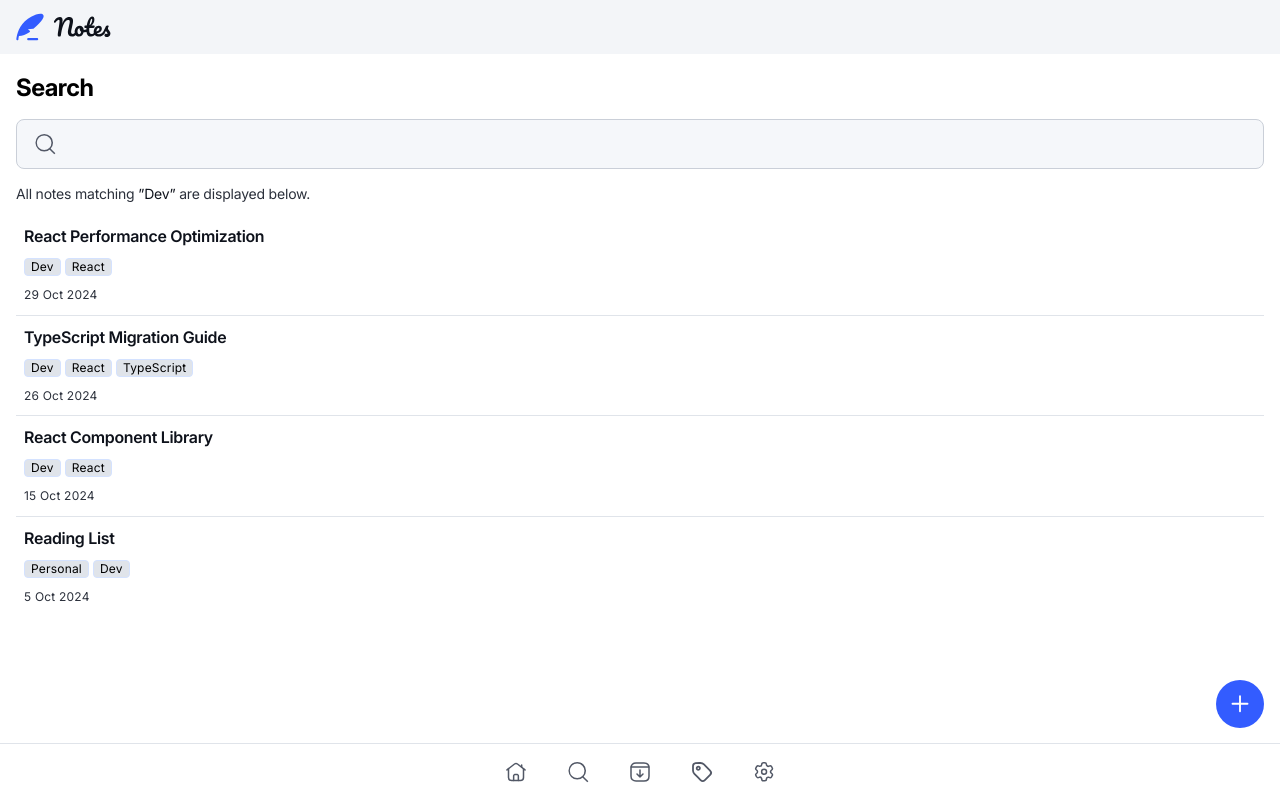
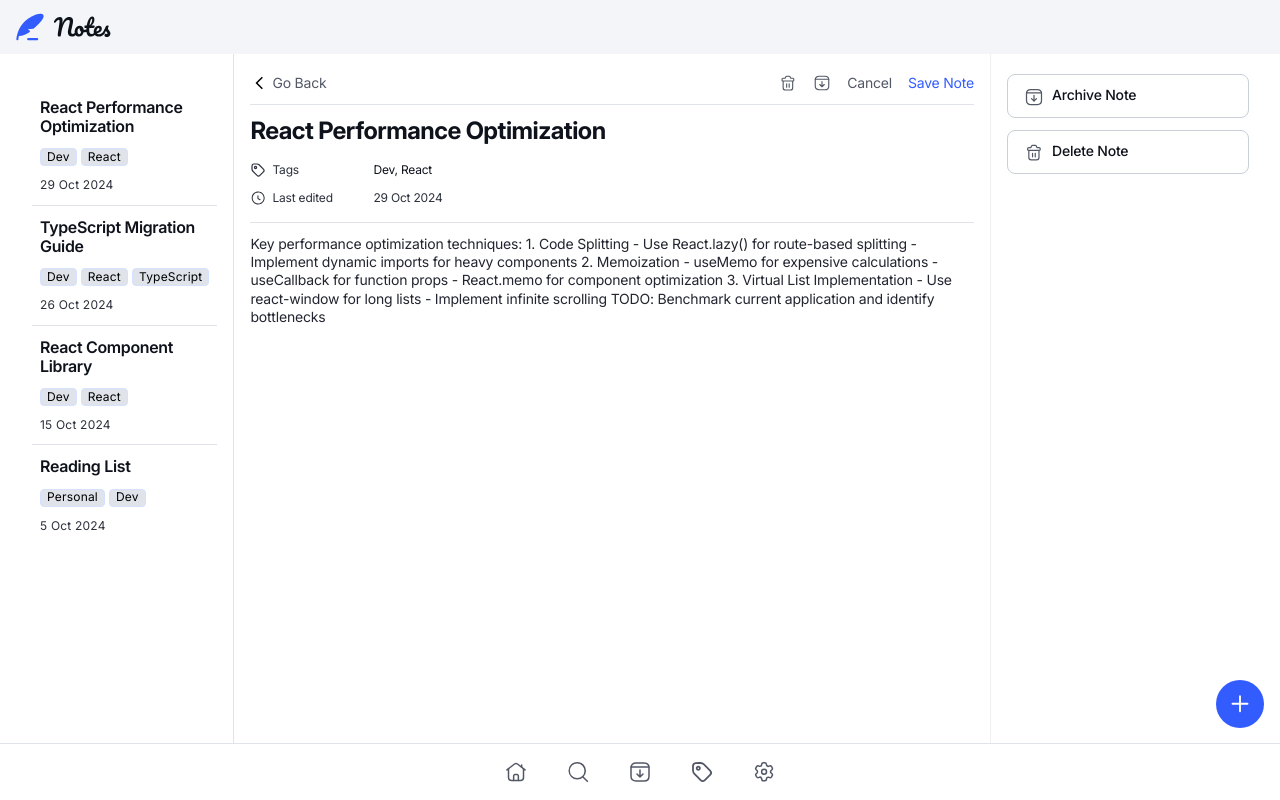
Before and after one commit to JyrexRonaldo/note-taking-web-app, a React (Vite) app in the folder frontend/: page /search in a window 1280 px wide. Built offline with nearby package versions, Linux system fonts and the light colour scheme.

Commit message:
Make search page desktop responsive

```diff
--- a/frontend/src/components/Search/Search.tsx
+++ b/frontend/src/components/Search/Search.tsx
@@ -2,6 +2,8 @@ import NoteTab from "../NoteTab/NoteTab";
 import data from "../../data";
 import NewNoteButton from "../NewNoteButton/NewNoteButton";
 import { Fragment } from "react/jsx-runtime";
+import SearchBar from "../SearchBar/SearchBar";
+import NotePage from "../NotePage/NotePage";
 
 function Search() {
   const foundNotes: { title: string; tags: string[]; lastEdited: string }[] =
@@ -32,24 +34,16 @@ function Search() {
     );
   });
 
-  return (
-    <div className="flex flex-col gap-[16px] px-[16px] pt-[20px]">
+  return <>
+  <div className="flex flex-col gap-[16px] px-[16px] pt-[20px] lg:hidden">
       <div className="flex flex-col gap-[16px]">
-        <p className="h-[29px] w-[343px] font-inter text-[24px]/[120%] font-bold tracking-[-0.5px] dark:text-white">
+        <p className="h-[29px] w-full font-inter text-[24px]/[120%] font-bold tracking-[-0.5px] dark:text-white">
           Search
         </p>
-        <div className="flex items-center gap-[8px] rounded-[8px] border border-[#CACFD8] bg-[#F5F7FA] px-[16px] py-[12px] dark:border-[#525866] dark:bg-[#0E121B]">
-          <img src="/images/icon-search.svg" alt="" />
-          <input
-            type="search"
-            name="search"
-            id=""
-            className="w-full focus-within:outline-none dark:text-[#FFFFFF]"
-          />
-        </div>
+        <SearchBar />
       </div>
       <div className="flex flex-col gap-[16px]">
-        <p className="h-[18px] min-w-[343px] font-inter text-[14px]/[130%] tracking-[-0.2px] text-[#2B303B] dark:text-[#CACFD8]">
+        <p className="h-[18px] w-full font-inter text-[14px]/[130%] tracking-[-0.2px] text-[#2B303B] dark:text-[#CACFD8]">
           All notes matching{" "}
           <span className="text-[#0E121B] dark:text-white">”Dev”</span> are
           displayed below.
@@ -58,7 +52,78 @@ function Search() {
       </div>
       <NewNoteButton />
     </div>
-  );
+
+  <div className="h-full max-lg:hidden">
+        <div className="flex h-full pr-[32px]">
+          <div className="flex flex-col gap-[16px] border-r border-r-[#E0E4EA] py-[20px] pr-[16px] pl-[32px] max-lg:hidden dark:border-r-[#232530]">
+            <div className="w-min">
+              <NewNoteButton />
+            </div>
+
+            <div className="flex h-[200px] grow scrollbar-none flex-col gap-[4px] overflow-scroll">
+              {noteitemsArray}
+            </div>
+          </div>
+          <div className="grow">
+            <NotePage />
+          </div>
+          <div className="flex w-[258px] shrink-0 flex-col gap-[12px] border-l border-l-[#F0F0F0] py-[20px] pr-[0px] pl-[16px] *:flex *:h-[44px] *:w-[242px] *:gap-[8px] *:rounded-[8px] *:border *:border-[#CACFD8] *:px-[16px] *:py-[12px] dark:border-l-[#232530] *:dark:border-[#525866] **:dark:text-white">
+            <button type="button">
+              {/* <img className="size-[20px]" src={archiveIconUrl} alt="" /> */}
+              <svg
+                className="size-[20px] stroke-[#525866] dark:stroke-white"
+                xmlns="http://www.w3.org/2000/svg"
+                width="24"
+                height="24"
+                fill="none"
+                viewBox="0 0 24 24"
+              >
+                <path
+                  // stroke="#525866"
+                  stroke-linecap="round"
+                  stroke-linejoin="round"
+                  stroke-width="1.5"
+                  d="M21 7.782v8.435C21 19.165 18.919 21 15.974 21H8.026C5.081 21 3 19.165 3 16.216V7.782C3 4.834 5.081 3 8.026 3h7.948C18.919 3 21 4.843 21 7.782Z"
+                />
+                <path
+                  // stroke="#525866"
+                  stroke-linecap="round"
+                  stroke-linejoin="round"
+                  stroke-width="1.5"
+                  d="m15 14-3.002 3L9 14M11.998 17v-7M20.934 7H3.059"
+                />
+              </svg>
+              <p className="font-inter text-[14px]/[120%] font-medium tracking-[-0.2px] text-[#0E121B]">
+                Archive Note
+              </p>
+            </button>
+            <button>
+              <svg
+                xmlns="http://www.w3.org/2000/svg"
+                width="24"
+                height="25"
+                fill="none"
+                viewBox="0 0 24 25"
+                className="size-[20px] stroke-[#525866] dark:stroke-white"
+              >
+                <path
+                  // stroke="#525866"
+                  stroke-linecap="round"
+                  stroke-linejoin="round"
+                  stroke-width="1.5"
+                  d="m14.852 3.879.818 1.785h2.64c.811 0 1.47.658 1.47 1.47V8.22c0 .555-.45 1.005-1.006 1.005H5.005C4.45 9.226 4 8.776 4 8.221V7.133c0-.811.658-1.47 1.47-1.47h2.639l.818-1.784c.246-.536.78-.879 1.37-.879h3.185c.59 0 1.125.343 1.37.879ZM18.24 9.3v8.686c0 1.665-1.333 3.014-2.977 3.014H8.517c-1.644 0-2.977-1.349-2.977-3.014V9.301M10.2 12.816v4.509m3.38-4.509v4.509"
+                />
+              </svg>
+              <p className="font-inter text-[14px]/[120%] font-medium tracking-[-0.2px] text-[#0E121B]">
+                Delete Note
+              </p>
+            </button>
+          </div>
+        </div>
+      </div>
+  </>
+
+
 }
 
 export default Search;
```
